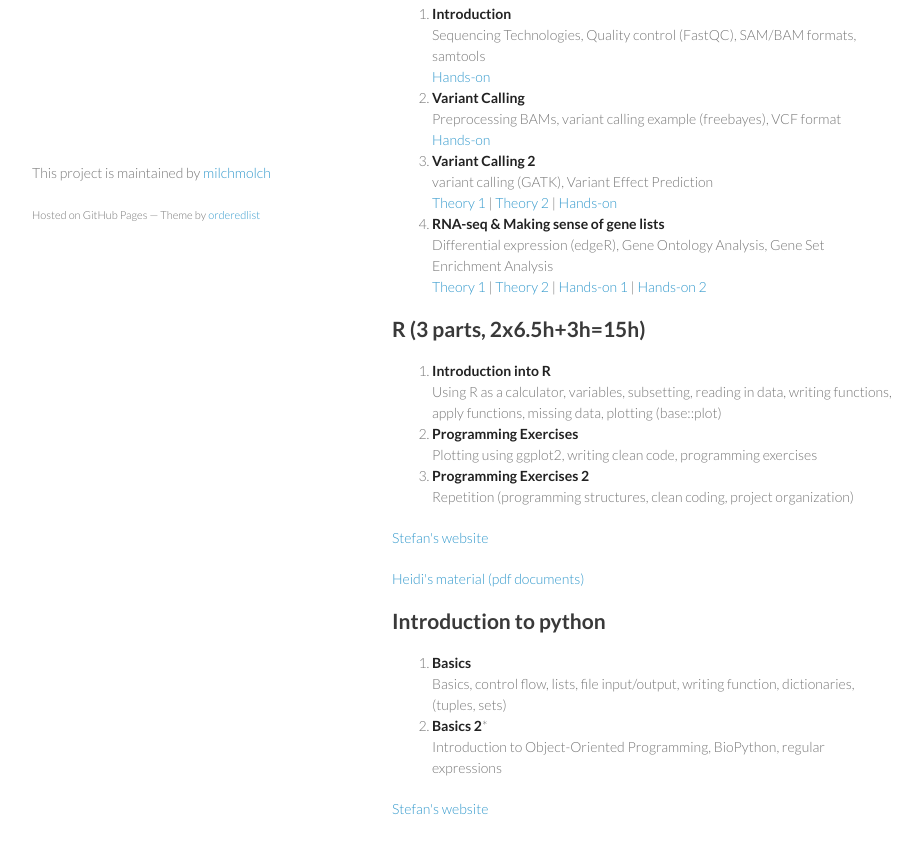
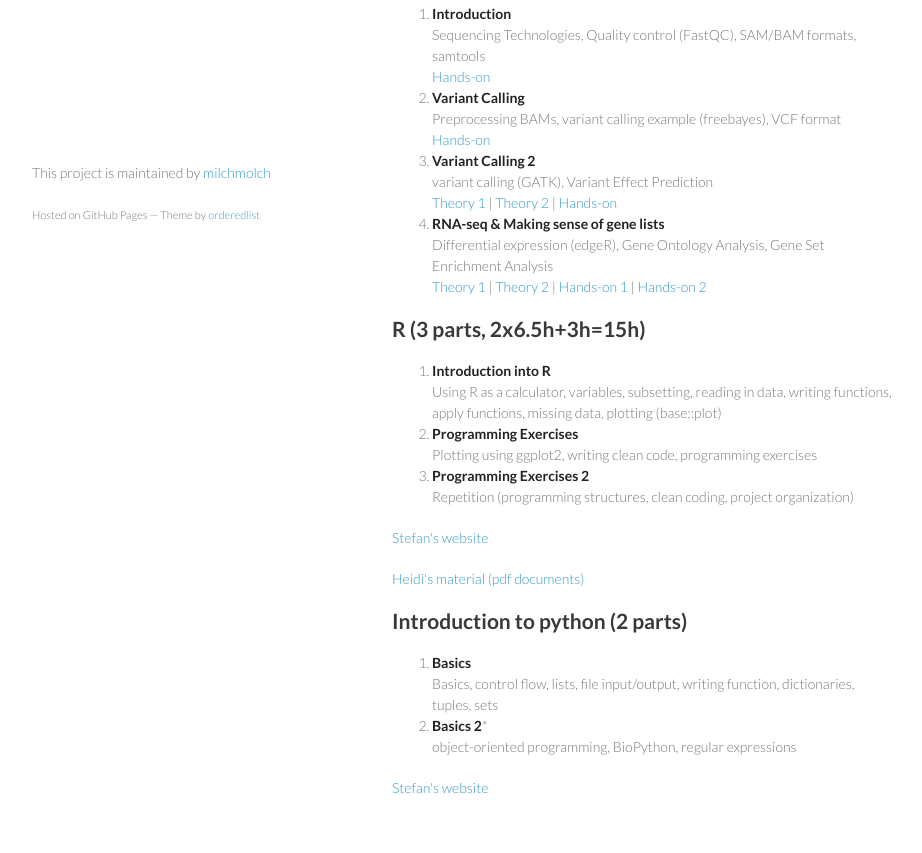
Before and after one commit to milchmolch/URPP_Tutorials, a plain HTML site: page index.html in a window 1280 px wide. Shown: the part 506-1359 px from the top of the page, without its empty margins (178-1100 px from the left). Drawn offline with Linux system fonts and the light colour scheme.

Commit message:
updating index page with python2

```diff
--- a/index.html
+++ b/index.html
@@ -110,15 +110,15 @@ Repetition (programming structures, clean coding, project organization)</li>
 <p><a href="">Heidi's material (pdf documents)</a></p>
 
 <h2>
-<a id="user-content-introduction-to-python" class="anchor" href="#introduction-to-python" aria-hidden="true"><span class="octicon octicon-link"></span></a>Introduction to python</h2>
+<a id="user-content-introduction-to-python" class="anchor" href="#introduction-to-python" aria-hidden="true"><span class="octicon octicon-link"></span></a>Introduction to python (2 parts)</h2>
 
 <ol>
 <li>
 <strong>Basics</strong><br>
-Basics, control flow, lists, file input/output, writing function, dictionaries, (tuples, sets)</li>
+Basics, control flow, lists, file input/output, writing function, dictionaries, tuples, sets</li>
 <li>
 <strong>Basics 2</strong>*<br>
-Introduction to Object-Oriented Programming, BioPython, regular expressions</li>
+object-oriented programming, BioPython, regular expressions</li>
 </ol>
 
 <p><a href="http://github.com/milchmolch/Python_Tutorial/">Stefan's website</a>  </p>
```
